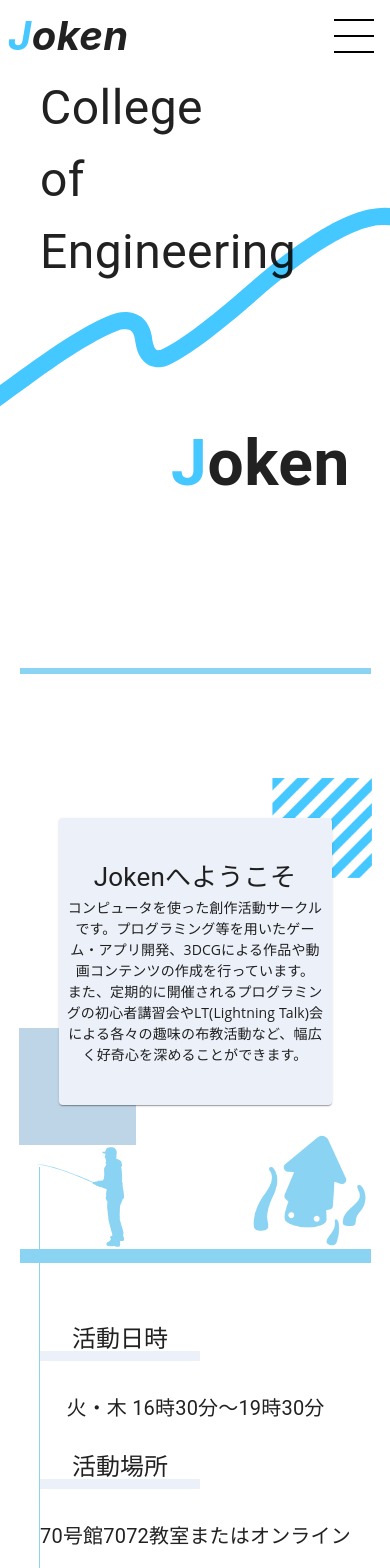
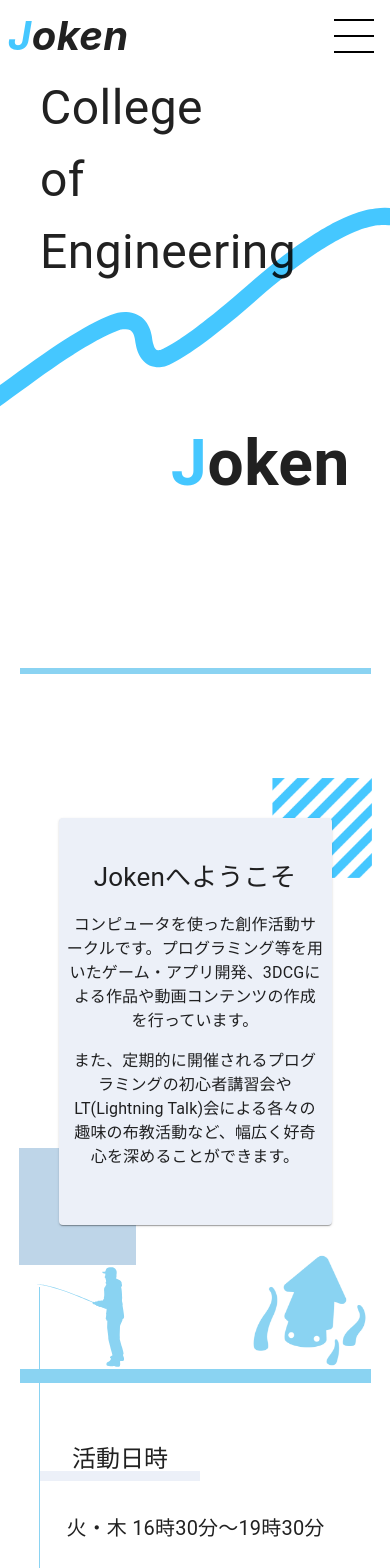
Before and after one commit to 202309joken-web/joken-website, a Next.js app: page / in a window 390 px wide. Shown: the top 1568 px of the page. Built offline with nearby package versions, Linux system fonts and the light colour scheme.

Commit message:
CSSの微調整

```diff
--- a/src/components/domains/website/IntroduceDescription.tsx
+++ b/src/components/domains/website/IntroduceDescription.tsx
@@ -71,13 +71,16 @@ export const IntroduceDescription: React.FC<IntroduceDescriptionProps> = (
           variant="h4"
           fontWeight={'bold'}
           py={1}
-          mb={{ xs: 2, sm: 0 }}
           align="center"
         >
           {props.blogData.title}
         </Typography>
         <Divider
-          sx={{ borderColor: (theme) => theme.palette.joken, borderWidth: 5 }}
+          sx={{
+            mb: { xs: 2, sm: 0 },
+            borderColor: (theme) => theme.palette.joken,
+            borderWidth: 5,
+          }}
         />
         <Typography p={2}>{props.blogData.desc}</Typography>
       </Box>
--- a/src/styles/globals.scss
+++ b/src/styles/globals.scss
@@ -1,26 +1,10 @@
 :root {
   --len__header__height: 72px;
-  --color_theme_back: white;
-  --color_theme_back2: #ddd;
-  --color_theme_text: black;
-  --color_theme_line: gray;
   --color_theme_joken: #45c7ff;
-}
-
-* {
-  padding: 0;
-  margin: 0;
-  text-decoration: none;
-  box-sizing: border-box;
-  font-family:
-    Open Sans,
-    sans-serif;
 }
 
 html {
   scroll-behavior: smooth;
-  color: var(--color_theme_text);
-  background: var(--color_theme_back);
 }
 
 main {
@@ -30,25 +14,3 @@ main {
 img {
   pointer-events: none;
 }
-
-p {
-  line-height: 150%;
-  font-size: 16px;
-}
-@media screen and (max-width: 467px) {
-  p {
-    font-size: 14px;
-  }
-}
-
-// // ダークモード対応の処理
-// @media (prefers-color-scheme: dark) {
-//   :root {
-//     --color_theme_back: black;
-//     --color_theme_back2: #444;
-//     --color_theme_text: #ddd;
-//   }
-//   img {
-//     filter: brightness(80%);
-//   }
-// }
```
